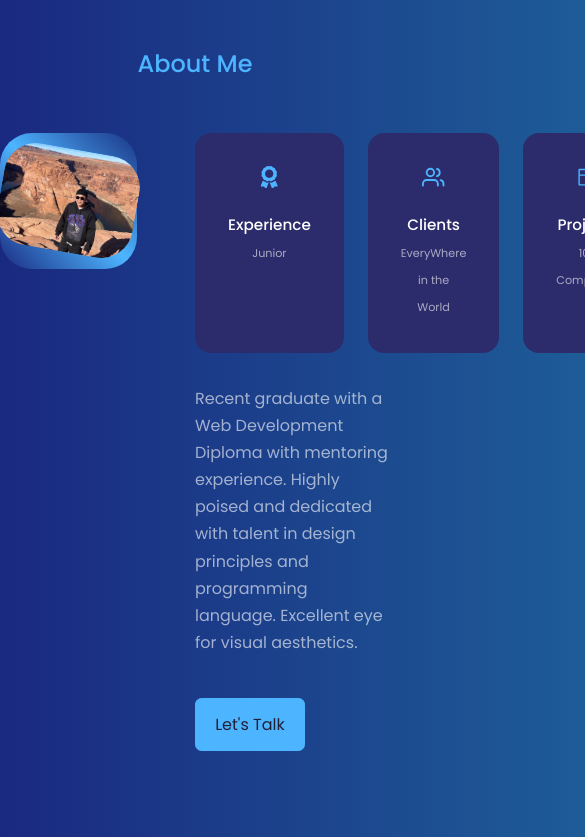
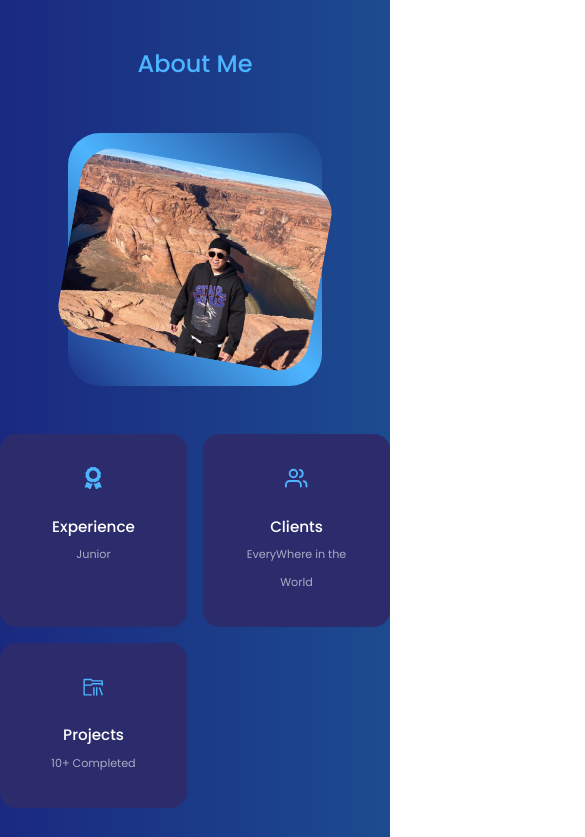
Before and after one commit to yhupaul/react-portfolio-website, a React (Create React App) app: page / in a window 390 px wide. Shown: the part 1220-2057 px from the top of the page, 585 px wide, since content can reach past the window. Built offline with nearby package versions, Linux system fonts and the light colour scheme.

Commit message:
added stylinng for mobile and tablet

```diff
--- a/src/components/about/about.css
+++ b/src/components/about/about.css
@@ -69,3 +69,41 @@
   margin: 2rem 0 2.6rem;
   color: var(--color-light);
 }
+
+/* =============== MEDIA QUERIES (MEDIUM DEVICES) =============== */
+@media screen and (max-width: 1024px) {
+  .about__container {
+    grid-template-columns: 1fr;
+    gap: 0;
+  }
+
+  .about__me {
+    width: 50%;
+    margin: 2rem auto 4rem;
+  }
+
+  .about__content p {
+    margin: 1rem 0 1.5rem;
+  }
+}
+
+/* =============== MEDIA QUERIES (SMALL DEVICES) =============== */
+@media screen and (max-width: 600px) {
+  .about__me {
+    width: 65%;
+    margin: 0 auto 3rem;
+  }
+
+  .about__cards {
+    grid-template-columns: 1fr 1fr;
+    gap: 1rem;
+  }
+
+  .about__content {
+    text-align: center;
+  }
+
+  .about__content p {
+    margin: 1.5rem 0;
+  }
+}
```
